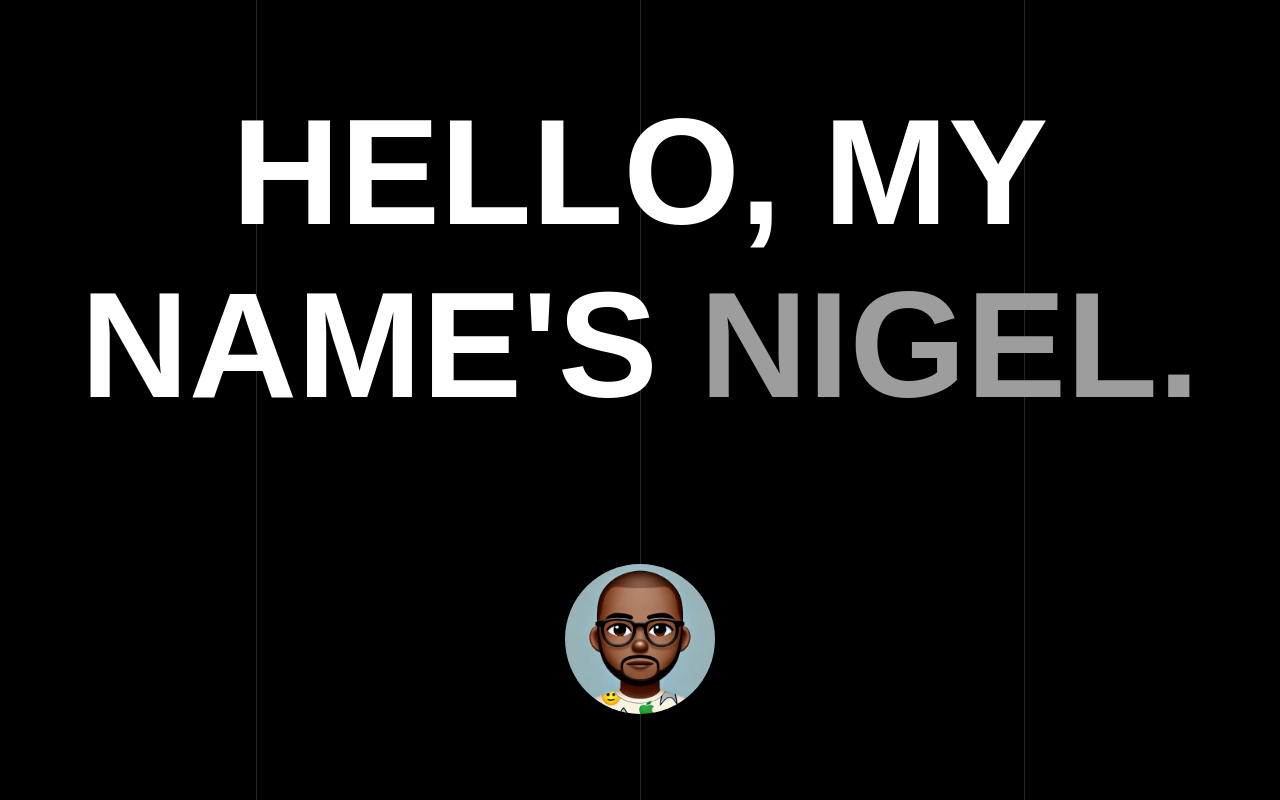
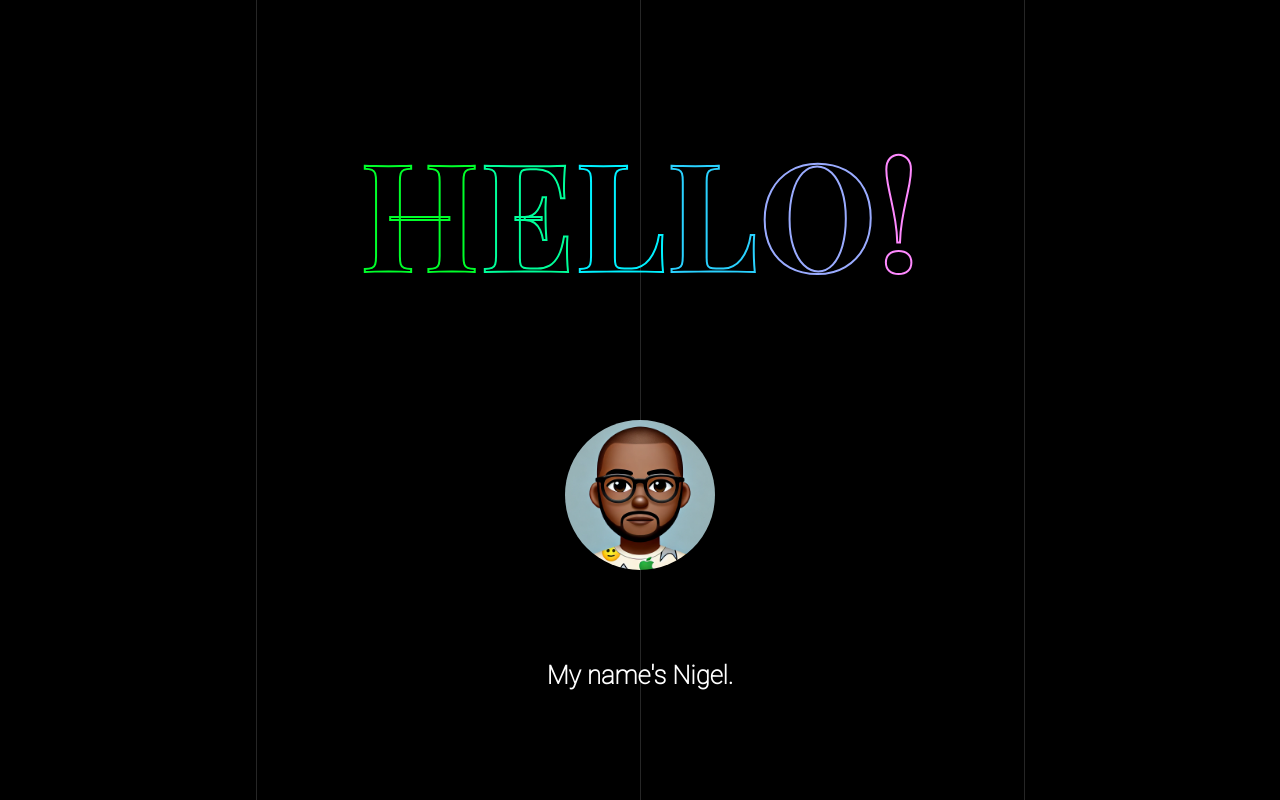
Before and after one commit to nigelnkomo/portfolio, a plain HTML site: page index.html in a window 1280 px wide. Drawn offline with Linux system fonts and the light colour scheme.

Commit message:
update hero section

```diff
--- a/index.html
+++ b/index.html
@@ -18,9 +18,7 @@
         <header class="hero">
           <div class="hero__container">
             <div class="hero__title">
-              <h1>
-                Hello, my name's <span class="text__animation">Nigel.</span>
-              </h1>
+              <h1 class="text__animation">Hello!</h1>
             </div>
             <div class="hero__image">
               <img
@@ -28,6 +26,9 @@
                 alt="a memoji"
                 class="hero__memoji"
               />
+            </div>
+            <div class="hero__title">
+              <h2>My name's <span class="">Nigel.</span></h2>
             </div>
           </div>
         </header>
--- a/js/app.js
+++ b/js/app.js
@@ -3,7 +3,7 @@ let spans = textAnimation.innerText
   .split("")
   .map((letter, i) => {
     return `<span style="transition-delay: ${i * 40}ms; filter:hue-rotate(${
-      i * 100
+      i * 30
     }deg)">${letter}</span>`;
   })
   .join("");
--- a/style.css
+++ b/style.css
@@ -1,5 +1,30 @@
 :root {
   --max-width: 1440px;
+}
+
+@font-face {
+  font-family: "Ogg Bold";
+  src: url(./fonts/Ogg-Bold.ttf) format("truetype");
+}
+
+@font-face {
+  font-family: "Ogg Regula";
+  src: url(./fonts/Ogg-Regular.ttf) format("truetype");
+}
+
+@font-face {
+  font-family: "PlayfairDisplay";
+  src: url(./fonts/PlayfairDisplay.ttf) format("truetype");
+}
+
+@font-face {
+  font-family: "Roboto Thin";
+  src: url(./fonts/Roboto-Thin.ttf) format("truetype");
+}
+
+@font-face {
+  font-family: "Roboto Regula";
+  src: url(./fonts/Roboto-Regular.ttf) format("truetype");
 }
 
 * {
@@ -77,7 +102,7 @@ main {
   margin: 0 auto;
   display: flex;
   flex-direction: column;
-  justify-content: space-around;
+  justify-content: space-evenly;
   align-items: center;
   padding: 2rem;
 }
@@ -90,10 +115,13 @@ main {
   font-size: clamp(2rem, 20cqi, 15rem);
   text-transform: uppercase;
   text-align: center;
+  margin-bottom: 2rem;
+  font-family: "PlayfairDisplay";
+  color: transparent;
+  -webkit-text-stroke: 2px #00ff2a;
 }
 
 .text__animation span {
-  color: #9d9d9d;
   transition-property: color text-shadow;
   transition-duration: 0.25s;
 }
@@ -105,8 +133,8 @@ main {
 
 .hero__image {
   position: relative;
-  width: 15rem;
-  height: 15rem;
+  width: clamp(10rem, 15cqi, 15rem);
+  height: clamp(10rem, 15cqi, 15rem);
   border-radius: 50%;
   overflow: hidden;
 }
@@ -116,5 +144,11 @@ main {
   top: 50%;
   left: 50%;
   transform: translate(-50%, -50%);
-  width: 20rem;
+  width: clamp(12rem, 20cqi, 20rem);
 }
+
+.hero__title h2 {
+  font-size: clamp(2rem, 2cqi, 5rem);
+  text-align: center;
+  font-family: "Roboto Thin";
+}
```
Also changed, not shown: fonts/Ogg-Bold.ttf (added), fonts/Ogg-Regular.ttf (added), fonts/PlayfairDisplay.ttf (added), fonts/Roboto-Regular.ttf (added), fonts/Roboto-Thin.ttf (added).
